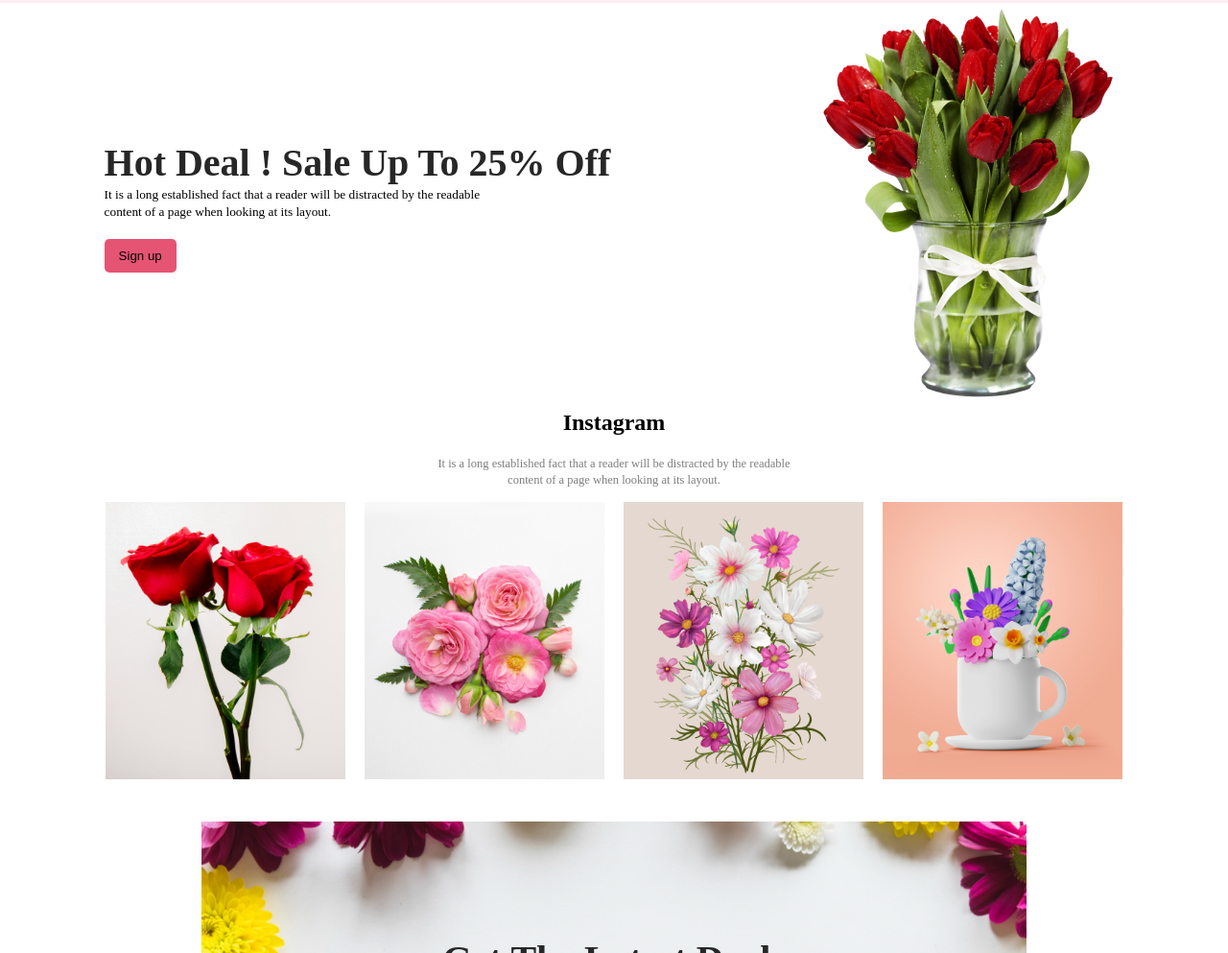
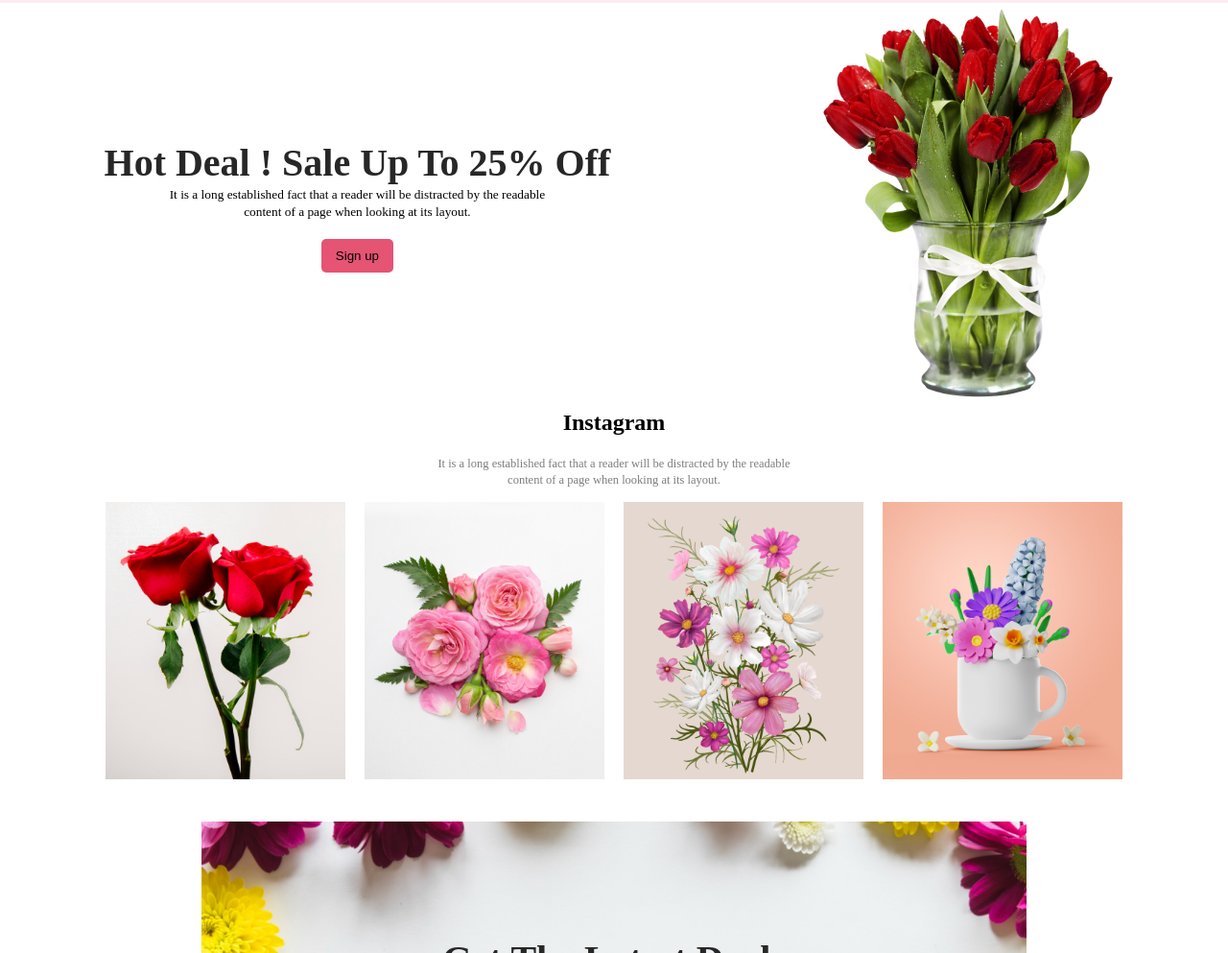
Before and after one commit to Anopkumar/flower-shop-assignment, a plain HTML site: page index.html in a window 1280 px wide. Shown: the part 801-1794 px from the top of the page at 96% size. Drawn offline with Linux system fonts and the light colour scheme.

Commit message:
sale section

```diff
--- a/index.html
+++ b/index.html
@@ -24,8 +24,12 @@
         <section class="sale-section">
             <div class="about-sale">
                 <h1 class="sale-title">Hot Deal ! Sale Up To 25% Off</h1>
+                <div class="sale-description-info">
                 <p class="sale-description"><small>It is a long established fact that a reader will be distracted by the readable <br> content of a page when looking at its layout.</small></p>
+                </div>
+                <div class="btn-sale">
                 <button class="btn">Sign up</button>
+                </div>
             </div>
             <div><img src="./images/pngwing 8.png" alt=""></div>
         </section>
--- a/style.css
+++ b/style.css
@@ -42,6 +42,13 @@
     color: #272727;
     font-size: 40px;
     font-weight: 800;
+}
+.btn-sale{
+    text-align: center;
+
+}
+.sale-description-info{
+    text-align: center;
 }
 
 
```
